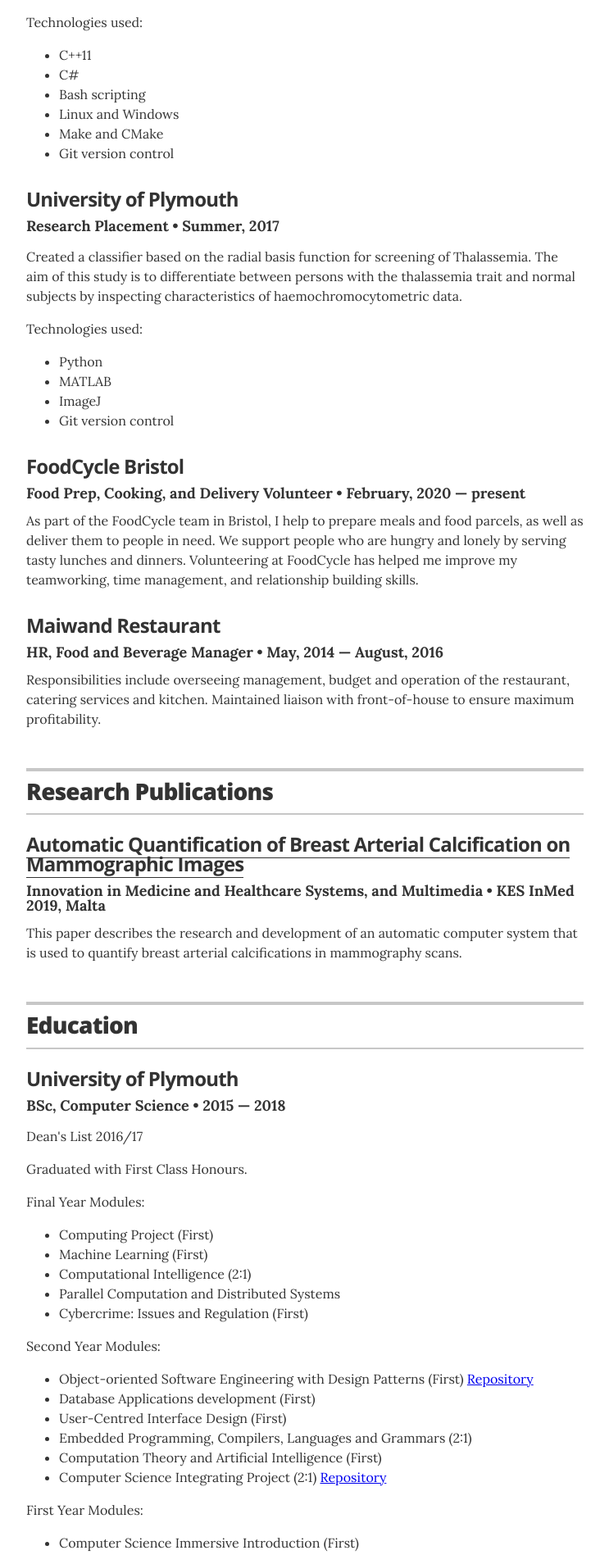
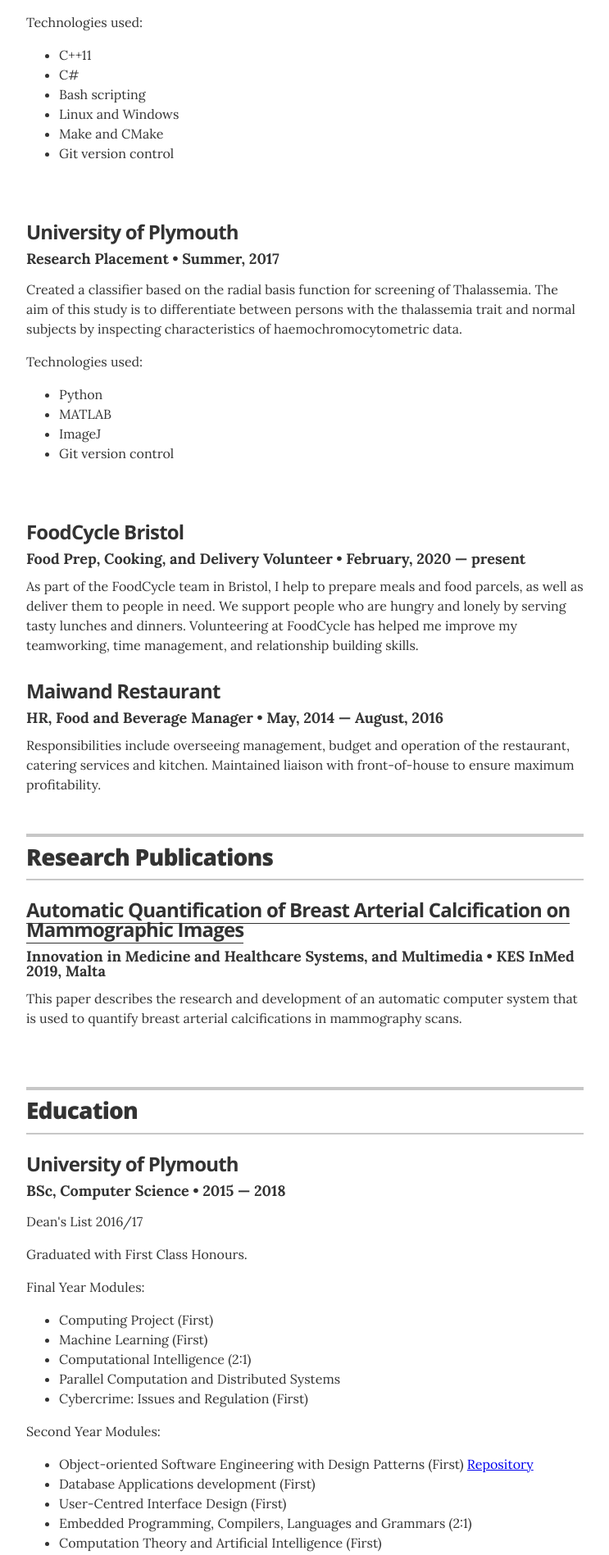
Before and after one commit to nmazidi/nmazidi.github.io, a Jekyll site: the page built from index.html, in a window 1280 px wide. Shown: the part 739-2636 px from the top of the page at 82% size, without its empty margins (268-1011 px from the left). Built offline with Jekyll 4.4.1, drawn with Linux system fonts in a browser that asks for light colours.

Commit message:
put back spacing for pdf

```diff
--- a/_data/experience.yml
+++ b/_data/experience.yml
@@ -2,19 +2,19 @@
 - company: Renishaw plc.
   position: Software Engineer
   duration:  September, 2018 &mdash; present
-  summary: As part of the research team in the <a href="https://www.renishaw.com/en/equator-gauging-system--12595">Measurements and Automation Products Division</a>, I have had the chance to work on a diverse set of interesting and exciting projects. These have included work on software-hardware interface and communications protocol design and Renishaw Real-time Linux Operating System for the successful Renishaw Equator gauging system. <p>Technologies used:</p><ul><li>C++11</li><li>C#</li><li>Bash scripting</li><li>Linux and Windows</li><li>Make and CMake</li><li>Git version control</li></ul>
+  summary: As part of the research team in the <a href="https://www.renishaw.com/en/equator-gauging-system--12595">Measurements and Automation Products Division</a>, I have had the chance to work on a diverse set of interesting and exciting projects. These have included work on software-hardware interface and communications protocol design and Renishaw Real-time Linux Operating System for the successful Renishaw Equator gauging system. <p>Technologies used:</p><ul><li>C++11</li><li>C#</li><li>Bash scripting</li><li>Linux and Windows</li><li>Make and CMake</li><li>Git version control</li></ul><br>
 
 - company: University of Plymouth
   position: Research Placement
   duration:   Summer, 2017
-  summary: <p>Created a classifier based on the radial basis function for screening of Thalassemia. The aim of this study is to differentiate between persons with the thalassemia trait and normal subjects by inspecting characteristics of haemochromocytometric data.</p><p>Technologies used:</p><ul><li>Python</li><li>MATLAB</li><li>ImageJ</li><li>Git version control</li></ul>
+  summary: <p>Created a classifier based on the radial basis function for screening of Thalassemia. The aim of this study is to differentiate between persons with the thalassemia trait and normal subjects by inspecting characteristics of haemochromocytometric data.</p><p>Technologies used:</p><ul><li>Python</li><li>MATLAB</li><li>ImageJ</li><li>Git version control</li></ul><br>
 
 - company: FoodCycle Bristol
   position: Food Prep, Cooking, and Delivery Volunteer
   duration:   February, 2020 &mdash; present
-  summary: As part of the FoodCycle team in Bristol, I help to prepare meals and food parcels, as well as deliver them to people in need. We support people who are hungry and lonely by serving tasty lunches and dinners. Volunteering at FoodCycle has helped me improve my teamworking, time management, and relationship building skills.
+  summary: As part of the FoodCycle team in Bristol, I help to prepare meals and food parcels, as well as deliver them to people in need. We support people who are hungry and lonely by serving tasty lunches and dinners. Volunteering at FoodCycle has helped me improve my teamworking, time management, and relationship building skills.<br>
 
 - company: Maiwand Restaurant
   position: HR, Food and Beverage Manager
   duration:   May, 2014  &mdash; August, 2016
-  summary: Responsibilities include overseeing management, budget and operation of the restaurant, catering services and kitchen. Maintained liaison with front-of-house to ensure maximum profitability.
+  summary: Responsibilities include overseeing management, budget and operation of the restaurant, catering services and kitchen. Maintained liaison with front-of-house to ensure maximum profitability.<br>
--- a/_data/recognitions.yml
+++ b/_data/recognitions.yml
@@ -2,4 +2,4 @@
 - award: <a href="https://link.springer.com/chapter/10.1007%2F978-981-13-8566-7_28">Automatic Quantification of Breast Arterial Calcification on Mammographic Images</a>
   organization: Innovation in Medicine and Healthcare Systems, and Multimedia
   year: KES InMed 2019, Malta
-  summary: This paper describes the research and development of an automatic computer system that is used to quantify breast arterial calcifications in mammography scans.
+  summary: This paper describes the research and development of an automatic computer system that is used to quantify breast arterial calcifications in mammography scans.<br><br>
```
